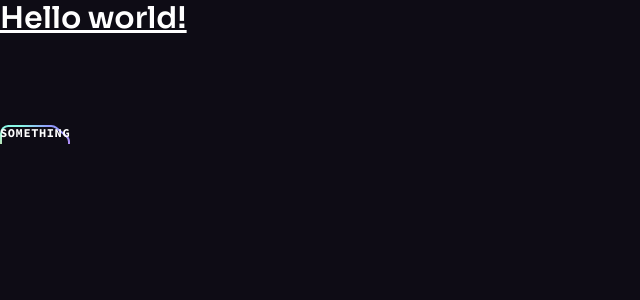
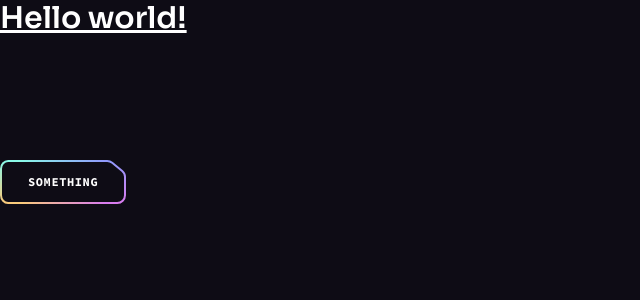
Before and after one commit to Minahil-Muhammad-Moiz/brainwave, a React (Vite) app: page / in a window 1280 px wide. Shown: the top 300 px of the page, without its empty margins (0-640 px from the left). Built offline with nearby package versions, Linux system fonts and the light colour scheme.

Commit message:
updated button

```diff
--- a/src/Components/Button.jsx
+++ b/src/Components/Button.jsx
@@ -1,8 +1,9 @@
 import ButtonSvg from "../assets/svg/ButtonSvg";
 
 const Button = ({ className, children, href, px, onClick, white }) => {
-  const classes =
-    'button relative infinite-flex items-center justify-center h-11 transition-colors hover:text-color-1 ${px || "px-7" } ${white? "text-n-8":"text-n-1} ${className || ""}';
+  const classes = `button relative inline-flex items-center justify-center h-11 transition-colors hover:text-color-1 ${
+    px || "px-7"
+  } ${white ? "text-n-8" : "text-n-1"} ${className || ""}`;
   const spanClasses = "relative z-10";
   const renderButton = () => (
     <button className={classes}>
```
